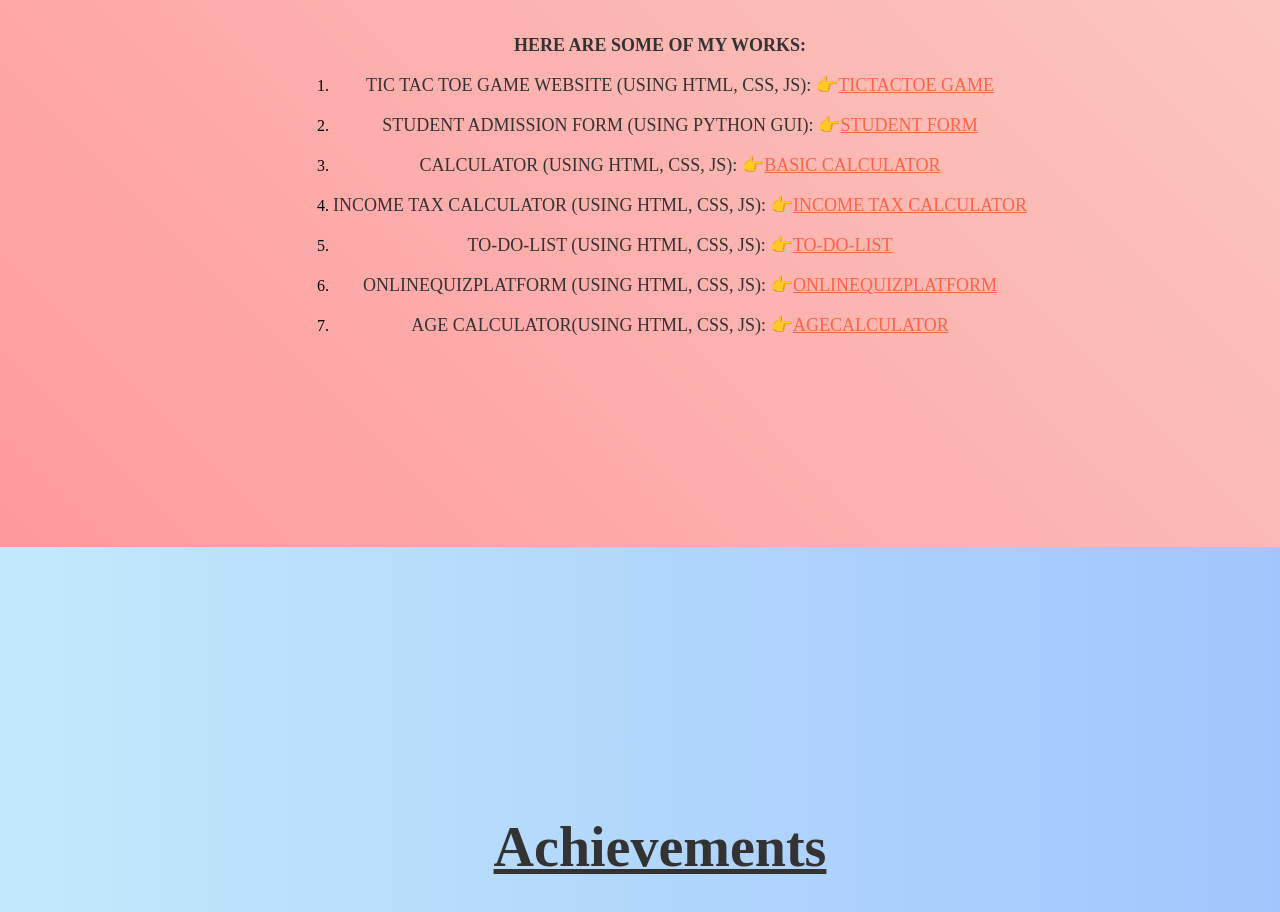
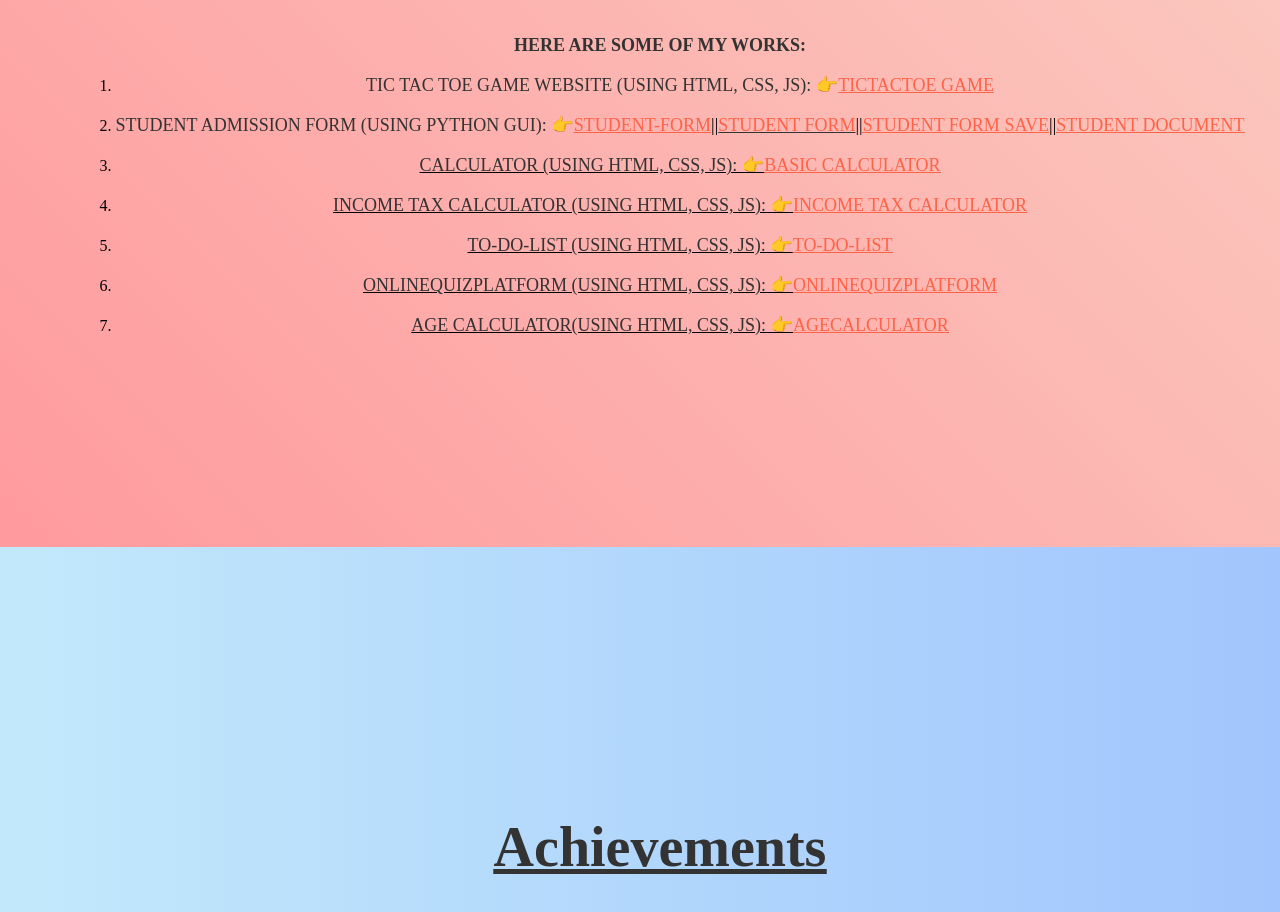
Before and after one commit to Ani-5604/Portfolio, a plain HTML site: page index.html in a window 1280 px wide. Shown: the part 3582-4494 px from the top of the page. Drawn offline with nearby package versions, Linux system fonts and the light colour scheme.

Commit message:
Update index.html

```diff
--- a/index.html
+++ b/index.html
@@ -741,7 +741,7 @@ box-sizing: border-box;
                 <p align="center"><b>Here are some of my works:</b></p>
                 <ol>
                     <li><p>Tic Tac Toe game website (using HTML, CSS, JS): 👉<a href="tictactoe.html"><u>TicTacToe Game</u></a></p></li>
-                    <li><p>Student Admission form (using Python GUI): 👉<a href="form.jpg"><u>Student Form</u></a></p></li>
+                    <li><p>Student Admission form (using Python GUI): 👉<a href="form1.jpg" ><u>STUDENT-FORM</u></a><font color=#00000>||</font><u><a href="FORM.jpg" >Student Form</a><a href="save.jpg"><u><font color=#00000>||</font>Student Form save<font color=#00000>||</font><a href="STUDENT.csv"></u><u>Student document</u></a></a></a></p></li>
                     <li><p>Calculator (using HTML, CSS, JS): 👉<a href="calculator.html"><u>Basic Calculator</u></a></p></li>
                     <li><p>Income Tax Calculator (using HTML, CSS, JS): 👉<a href="incometaxcalculate.html"><u>Income Tax Calculator</u></a></p></li>
                  <li><p>TO-DO-LIST (using HTML, CSS, JS): 👉<a href="todo.html"><u>TO-DO-LIST </u></a></p></li>
```
